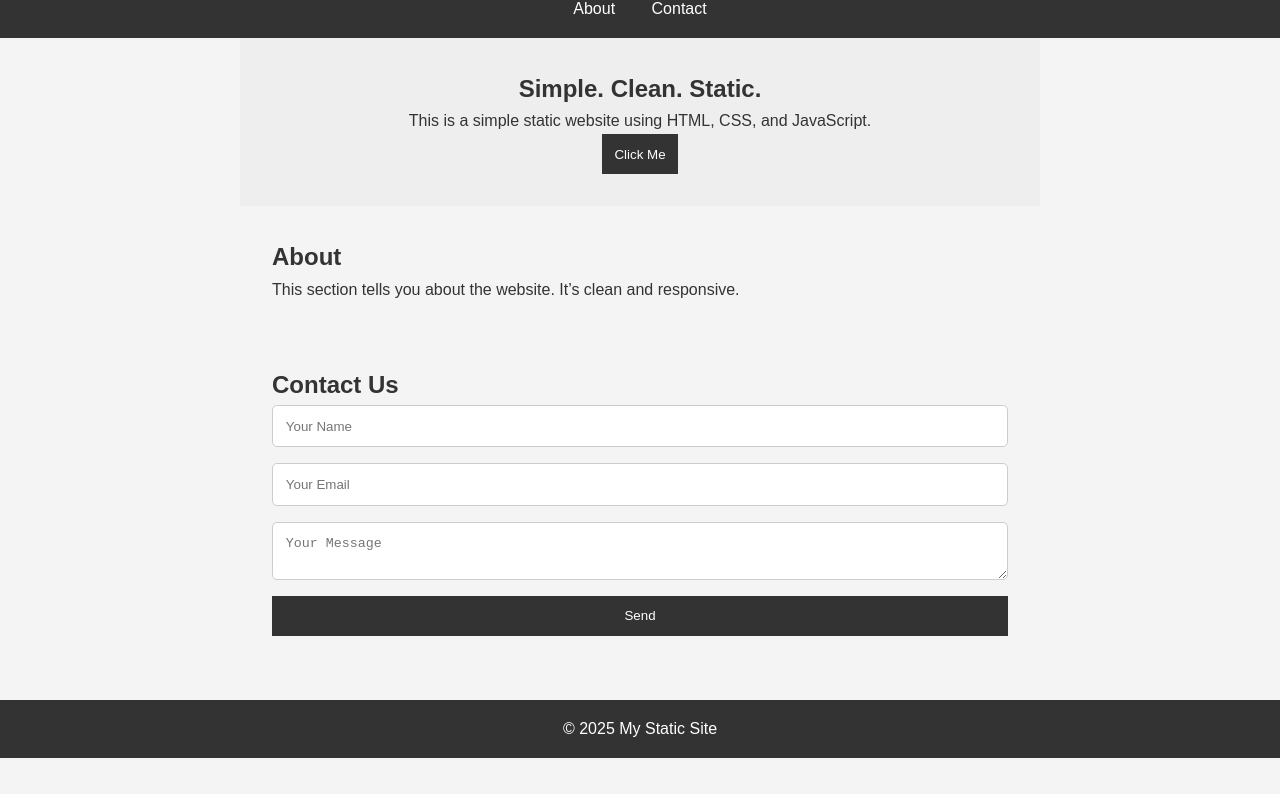
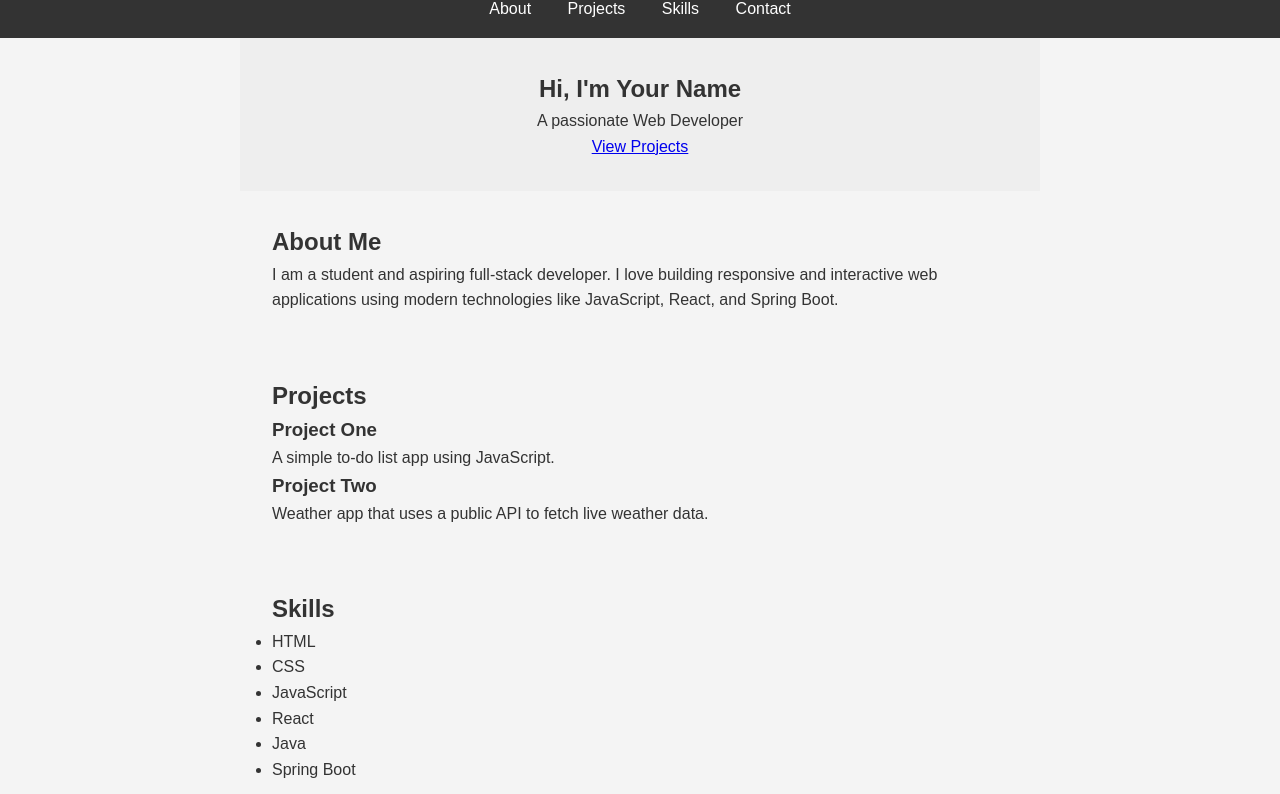
Before and after one commit to sundilakhan/staticSite, a plain HTML site: page index.html in a window 1280 px wide. Shown: the part 71-865 px from the top of the page. Before the commit the page ends 829 px from the top, so only its background shows below. Drawn offline with Linux system fonts and the light colour scheme.

Commit message:
Update index.html

```diff
--- a/index.html
+++ b/index.html
@@ -3,41 +3,75 @@
 <head>
   <meta charset="UTF-8" />
   <meta name="viewport" content="width=device-width, initial-scale=1.0"/>
-  <title>My Static Website</title>
+  <title>Your Name | Portfolio</title>
   <link rel="stylesheet" href="style.css" />
 </head>
 <body>
   <header>
-    <h1>Welcome to My Website</h1>
-    <nav>
-      <a href="#about">About</a>
-      <a href="#contact">Contact</a>
-    </nav>
+    <div class="container">
+      <h1>Your Name</h1>
+      <nav>
+        <a href="#about">About</a>
+        <a href="#projects">Projects</a>
+        <a href="#skills">Skills</a>
+        <a href="#contact">Contact</a>
+      </nav>
+    </div>
   </header>
 
   <section class="hero">
-    <h2>Simple. Clean. Static.</h2>
-    <p>This is a simple static website using HTML, CSS, and JavaScript.</p>
-    <button onclick="sayHello()">Click Me</button>
+    <div class="hero-text">
+      <h2>Hi, I'm Your Name</h2>
+      <p>A passionate Web Developer</p>
+      <a href="#projects" class="btn">View Projects</a>
+    </div>
   </section>
 
   <section id="about">
-    <h2>About</h2>
-    <p>This section tells you about the website. It’s clean and responsive.</p>
+    <h2>About Me</h2>
+    <p>
+      I am a student and aspiring full-stack developer. I love building responsive and interactive web applications using modern technologies like JavaScript, React, and Spring Boot.
+    </p>
+  </section>
+
+  <section id="projects">
+    <h2>Projects</h2>
+    <div class="project-grid">
+      <div class="project-card">
+        <h3>Project One</h3>
+        <p>A simple to-do list app using JavaScript.</p>
+      </div>
+      <div class="project-card">
+        <h3>Project Two</h3>
+        <p>Weather app that uses a public API to fetch live weather data.</p>
+      </div>
+    </div>
+  </section>
+
+  <section id="skills">
+    <h2>Skills</h2>
+    <ul class="skills-list">
+      <li>HTML</li>
+      <li>CSS</li>
+      <li>JavaScript</li>
+      <li>React</li>
+      <li>Java</li>
+      <li>Spring Boot</li>
+    </ul>
   </section>
 
   <section id="contact">
-    <h2>Contact Us</h2>
-    <form onsubmit="handleSubmit(event)">
+    <h2>Contact Me</h2>
+    <form onsubmit="handleContact(event)">
       <input type="text" placeholder="Your Name" required />
       <input type="email" placeholder="Your Email" required />
-      <textarea placeholder="Your Message"></textarea>
-      <button type="submit">Send</button>
+      <textarea placeholder="Your Message" required></textarea>
+      <button type="submit">Send Message</button>
     </form>
   </section>
 
   <footer>
-    <p>© 2025 My Static Site</p>
+    <p>&copy; 2025 Your Name. All rights reserved.</p>
   </footer>
 
   <script src="script.js"></script>
```
